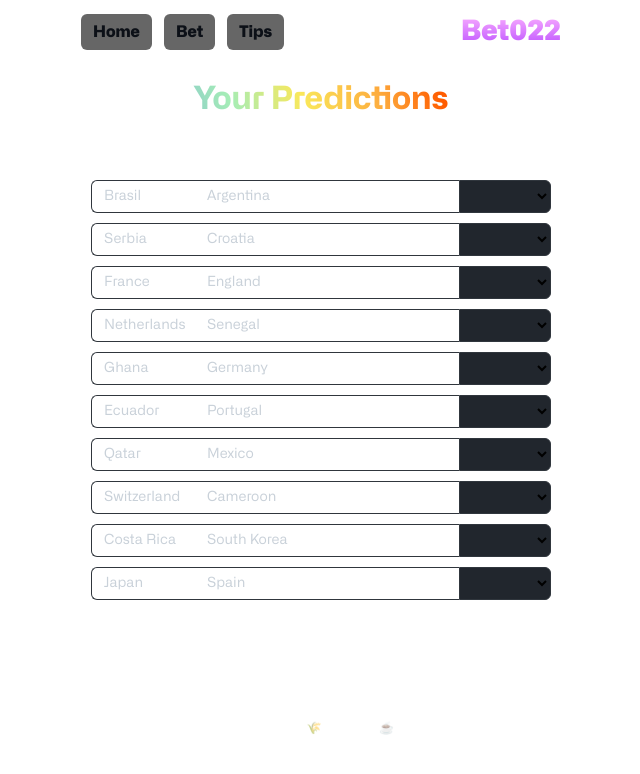
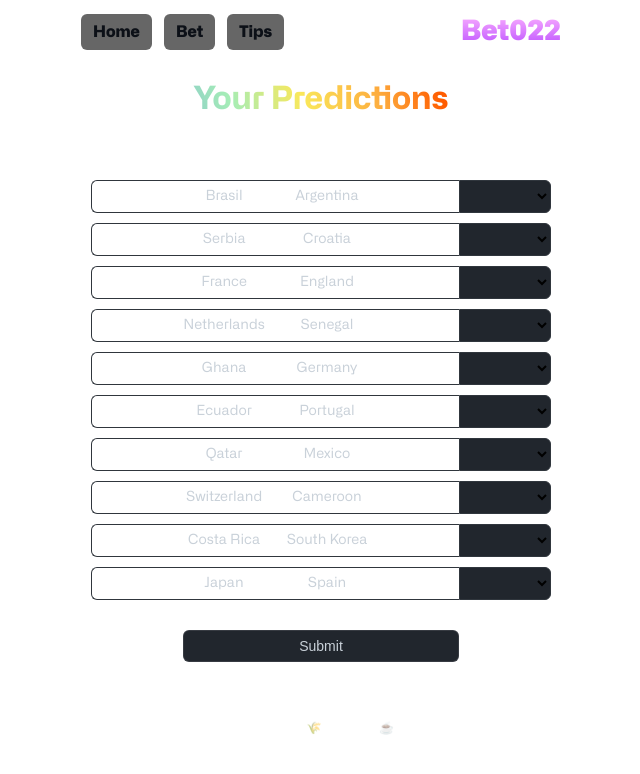
Before and after one commit to b8zeek/bet022, a React (Vite) app: page /predictions in a window 1280 px wide. Shown: the top 774 px of the page, without its empty margins (319-959 px from the left). Built offline with nearby package versions, Linux system fonts and the light colour scheme; data requests are answered from the project's data file.

Commit message:
Updated Games component.

```diff
--- a/src/components/Games.tsx
+++ b/src/components/Games.tsx
@@ -2,7 +2,7 @@
 
 import { Game } from '../models'
 
-import { Text, Paragraph } from '../components'
+import { Text, Paragraph, Button } from '../components'
 
 function GameItem({ game }: { game: Game }) {
   return (
@@ -35,14 +35,21 @@
       ) : (
         games.map(game => <GameItem key={game.id} game={game} />)
       )}
+      <Button onClick={event => event.preventDefault()}>Submit</Button>
     </Form>
   )
 }
 
-const Form = styled.form``
+const Form = styled.form`
+  text-align: center;
+`
 
 const GameContainer = styled.div`
   margin-bottom: 10px;
+
+  &:last-of-type {
+    margin-bottom: 30px;
+  }
 `
 
 const GameData = styled.div`
--- a/src/components/index.ts
+++ b/src/components/index.ts
@@ -8,3 +8,4 @@
 export * from './Navigation'
 export * from './Logo'
 export * from './Footer'
+export * from './Button'
```
